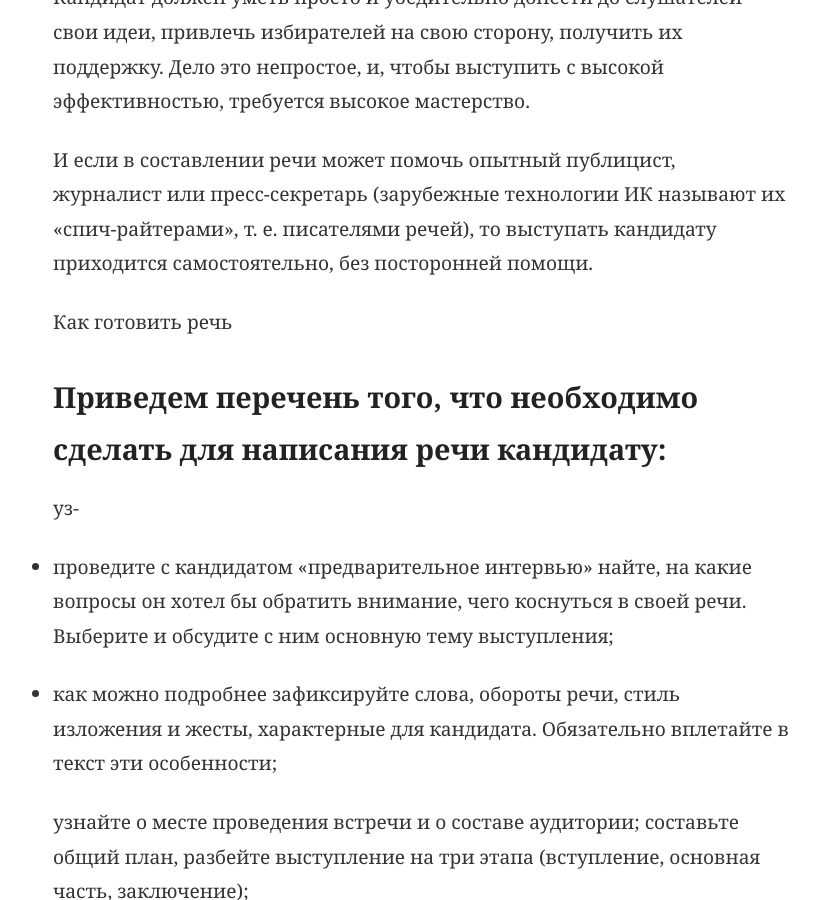
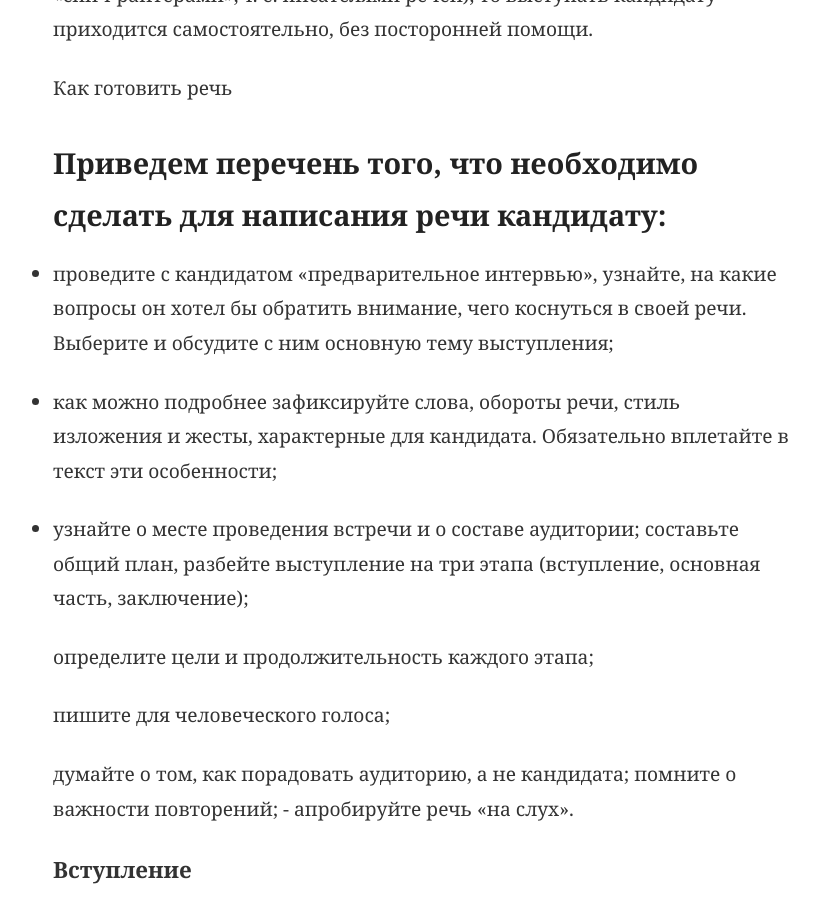
Before and after one commit to Lemik/Book-Elections, a Jekyll site: the page built from _ru_posts/04-Chapter4.md, in a window 1280 px wide and 900 px high, scrolled down 12671 px. Shown: the whole window, without its empty margins (219-1038 px from the left). Built offline with Jekyll 4.4.1, drawn with Linux system fonts in a browser that asks for light colours; some of the changed text lies outside the part shown.

Commit message:
Remove .DS_Store file and update .gitignore to exclude macOS system files. Clean up unnecessary text in 04-Chapter4.md for improved clarity and readability.

```diff
--- a/_ru_posts/04-Chapter4.md
+++ b/_ru_posts/04-Chapter4.md
@@ -70,10 +66,7 @@
 
 внутреннего чувства (эмоциональный выбор): «верю я этому человеку или не верю», либо
 
-на основании фактов (рациональный выбор): «что он уже сделал что делает сейчас что обещает сделать».
-
-
-реальных
+на основании реальных фактов (рациональный выбор): «что он уже сделал что делает сейчас что обещает сделать».
 
 Кандидату нужно иметь целый список «добрых дел» проблем и вопросов, с которыми он столкнулся в округе и которые ему удалось успешно разрешить. Кроме того, в течение ИК вы можете выполнить ряд просьб, с которыми обращаются к вам отдельные избиратели или группы избирателей.
 
@@ -235,16 +226,11 @@
 
 ## Приведем перечень того, что необходимо сделать для написания речи кандидату:
 
-
-уз-
-
-- проведите с кандидатом «предварительное интервью» найте, на какие вопросы он хотел бы обратить внимание, чего коснуться в своей речи. Выберите и обсудите с ним основную тему выступления;
+- проведите с кандидатом «предварительное интервью», узнайте, на какие вопросы он хотел бы обратить внимание, чего коснуться в своей речи. Выберите и обсудите с ним основную тему выступления;
 
 - как можно подробнее зафиксируйте слова, обороты речи, стиль изложения и жесты, характерные для кандидата. Обязательно вплетайте в текст эти особенности;
 
-
-
-узнайте о месте проведения встречи и о составе аудитории; составьте общий план, разбейте выступление на три этапа (вступление, основная часть, заключение);
+- узнайте о месте проведения встречи и о составе аудитории; составьте общий план, разбейте выступление на три этапа (вступление, основная часть, заключение);
 
 определите цели и продолжительность каждого этапа;
 
```
Also changed, not shown: other parts of _ru_posts/04-Chapter4.md (+1 -7 lines), 2 other files.
